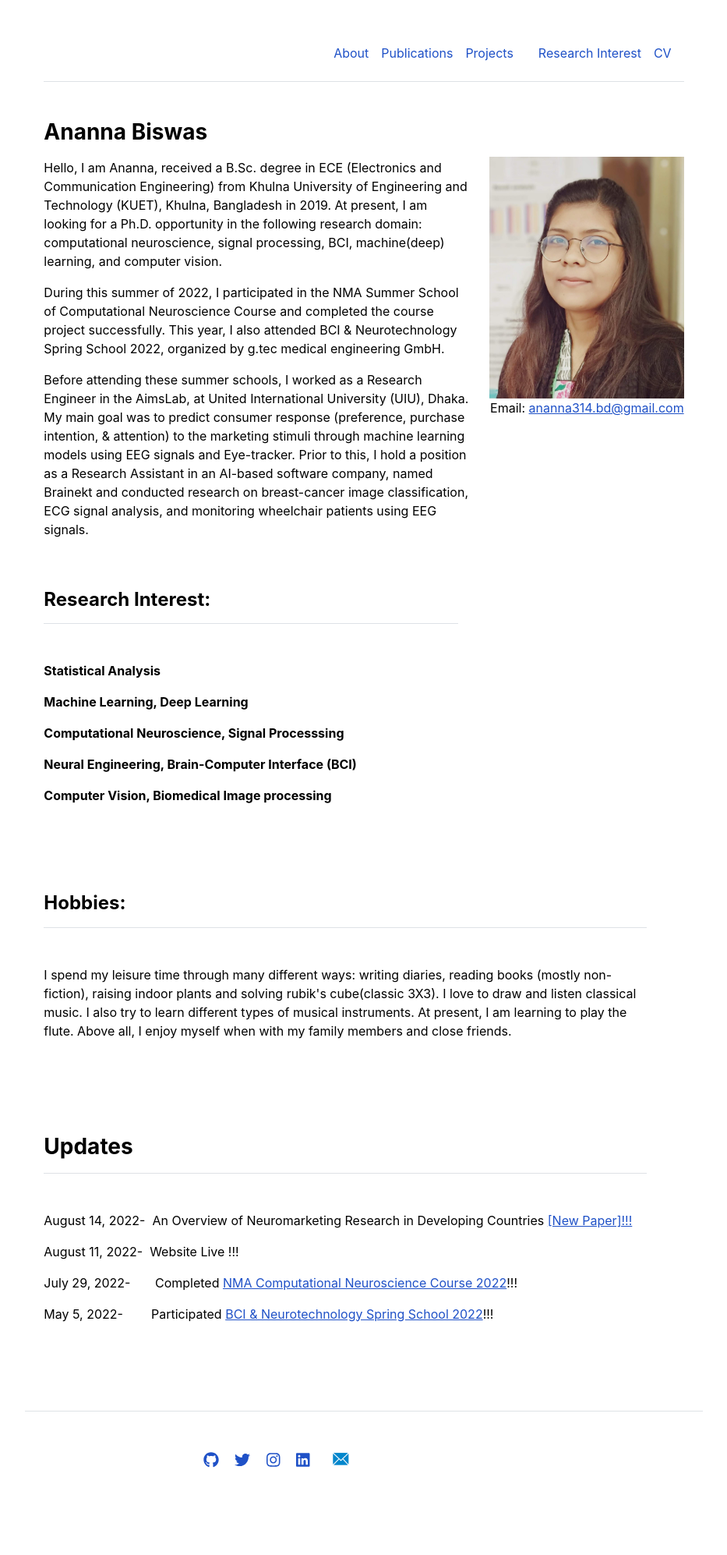
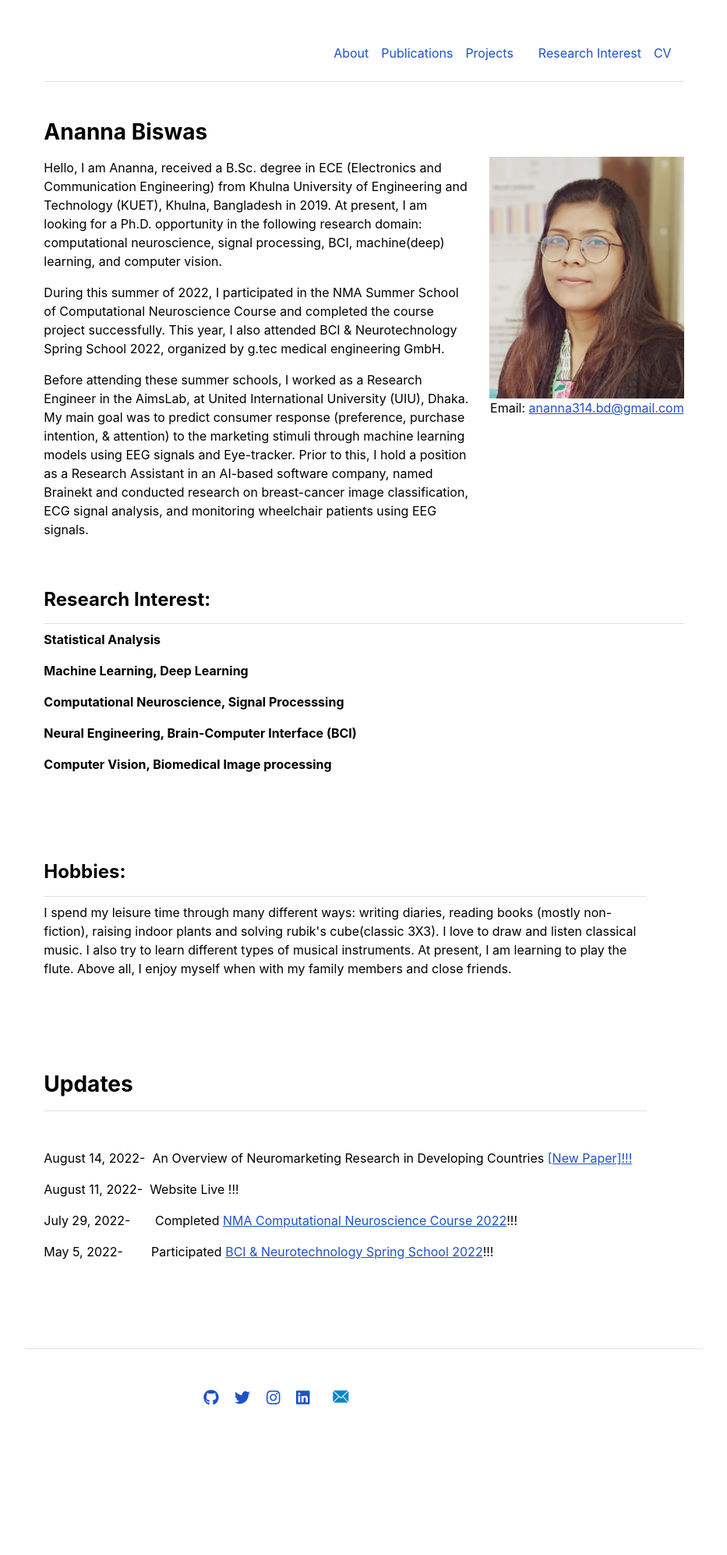
Before and after one commit to Anannabiswas/anannabiswas.github.io, a Jekyll site: the page built from index.md, in a window 1280 px wide. Shown: the whole page at 78% size, without its empty margins (173-1106 px from the left). Built offline with Jekyll 4.4.1, drawn with Linux system fonts in a browser that asks for light colours; after the commit the page ends 1914 px from its top, so only the background shows below that.

Commit message:
Update home.html

```diff
--- a/_layouts/home.html
+++ b/_layouts/home.html
@@ -22,8 +22,8 @@ layout: default
 </div>
 
  <div class="row g-5 mb-2">
-   <div class="col-md-8">
-    <h4 class="fw-bold border-bottom pb-3 mb-5">Research Interest:</h4>
+   <div class="col-md-12">
+    <h4 class="fw-bold border-bottom pb-3 mb-2">Research Interest:</h4>
     <P><b>Statistical Analysis</b> </p>
     <p><b> Machine Learning, Deep Learning</b> </p>
     <p><b>Computational Neuroscience, Signal Processsing</b> </p>
@@ -34,7 +34,7 @@ layout: default
 
   <div class="row g-5 mb-2">
    <div class="col-md-12">
-   <h4 class="fw-bold border-bottom pb-3 mb-5">Hobbies:</h4>
+   <h4 class="fw-bold border-bottom pb-3 mb-2">Hobbies:</h4>
    <p>
     I spend my leisure time through many different ways: writing diaries, reading books (mostly non-fiction), raising indoor plants and solving
     rubik's cube(classic 3X3). I love to draw and listen classical music. I also try to learn different types of musical instruments. At present, I am learning to play
```
